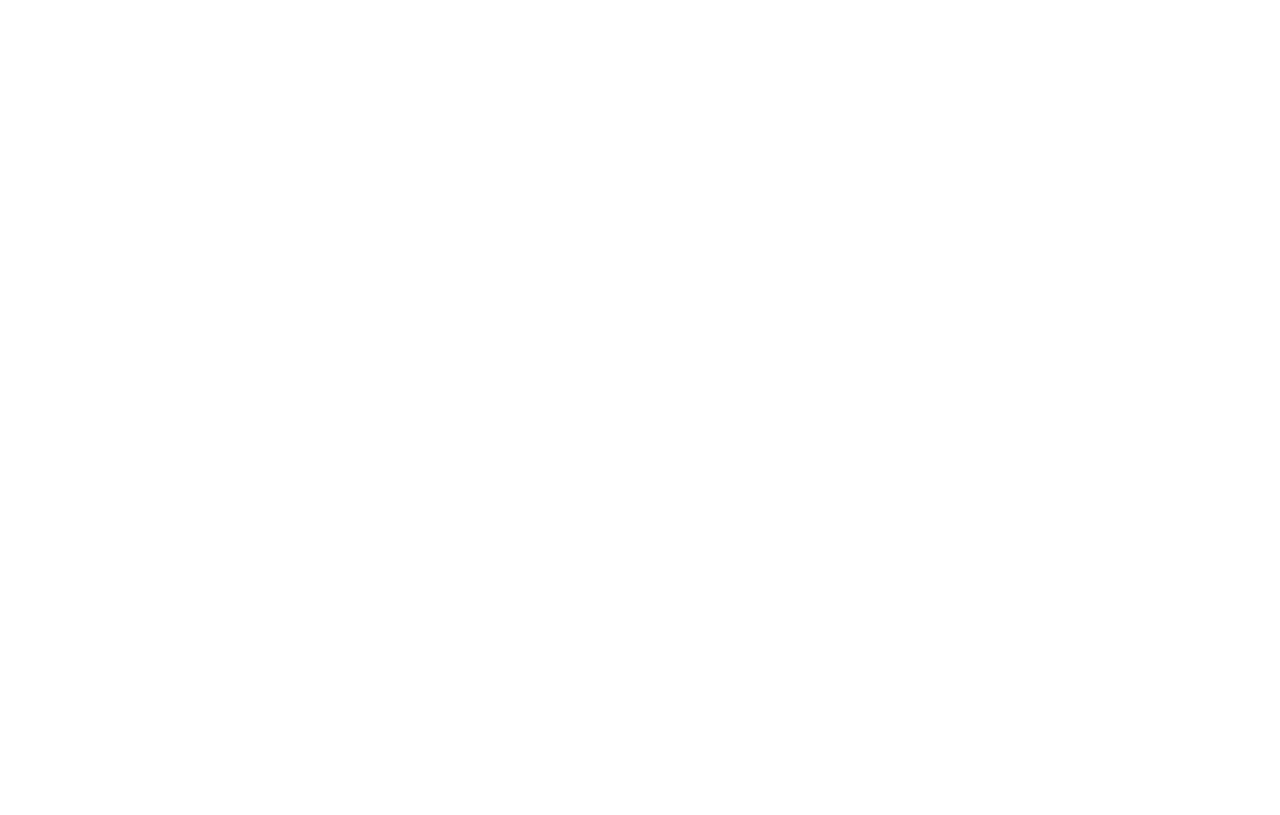
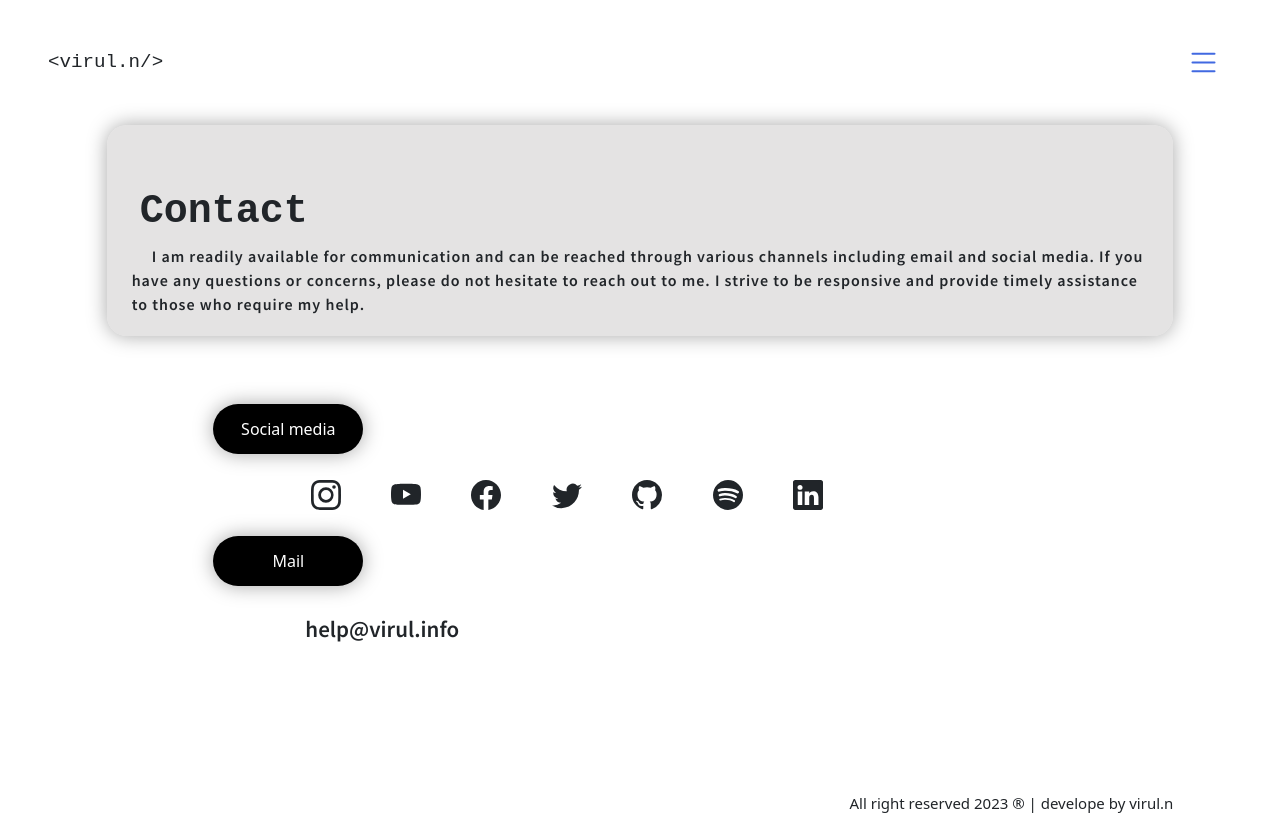
Before and after one commit to iamvirul/test_app, a React (Create React App) app: page /Contact in a window 1280 px wide. Before the commit this address had no page. Built offline with nearby package versions, Linux system fonts and the light colour scheme; a web font is replaced by a local one.

Commit message:
Contact page modified

```diff
--- a/src/App.js
+++ b/src/App.js
@@ -1,6 +1,7 @@
 import { AnimatePresence } from "framer-motion";
-import { Route, Router, Routes, useLocation } from "react-router-dom";
+import { Route, Routes, useLocation } from "react-router-dom";
 import About from "./pages/About";
+import Contact from "./pages/Contact";
 import Home from "./pages/Home";
 import More from "./pages/More";
 
@@ -12,6 +13,7 @@
         <Route path="/" element={<Home />} />
         <Route path="/More" element={<More />} />
         <Route path="/About" element={<About />} />
+        <Route path="/Contact" element={<Contact />} />
       </Routes>
     </AnimatePresence>
   );
--- /dev/null
+++ b/src/css/Contact.css
@@ -0,0 +1,57 @@
+@import url('https://fonts.googleapis.com/css2?family=Source+Sans+Pro:wght@600&display=swap');
+.hello{
+    height: 75vh;
+    width: 100%;
+}
+.main{
+    width: 100%;
+    height: 100vh;
+}
+.contact{
+    font-family: 'Source Sans Pro', sans-serif;
+    font-size: 50px;
+
+}
+/* .paracontact{
+    width: 50%;
+} */
+.meide{
+    padding-top: 50px;
+}
+.social_media{
+    display: flex;
+    align-items: center;
+    justify-content: center;
+    width: 150px;
+    height: 50px;
+    border-radius: 30px;
+    background-color: black;
+    color: white;
+    margin-bottom: 20px;
+    margin-top: 20px;
+
+}
+.social_media1{
+    width: 350px;
+    height: 50px;
+    border-radius: 30px;
+    background-color: black;
+    color: white;
+    text-decoration: none;
+}
+.socaillink{
+    padding-left: 80px;
+}
+.gmail{
+    font-size: 23px;
+    font-family: 'Source Sans Pro', sans-serif;
+    font-weight: bold;
+}
+.footerpadding{
+    margin-top: 100px;
+}
+.paragraptxt{
+    padding-left:20px ;
+    font-family: 'Source Sans Pro', sans-serif;
+    letter-spacing: 1px;
+}
--- /dev/null
+++ b/src/pages/Contact.js
@@ -0,0 +1,95 @@
+import { useEffect, useState } from "react";
+import Navbar from "../components/Nav";
+import AnimationPage from "./AnimationPage";
+import HashLoader from "react-spinners/HashLoader";
+import "../css/Contact.css";
+import { Facebook, Github, Instagram, Linkedin, Spotify, Twitter, Youtube } from "react-bootstrap-icons";
+function Contact() {
+  const [loading, setLoading] = useState(false);
+
+  useEffect(() => {
+    setLoading(true);
+    setTimeout(() => {
+      setLoading(false);
+    }, 3500);
+  }, []);
+  return (
+    <AnimationPage>
+      {loading ? (
+        <HashLoader color={"#4169e1"} loading={loading} size={60} />
+      ) : (
+        <div className="col-12 maindiv ">
+          <Navbar />
+          <div className=" col-12 justify-content-center d-flex">
+            <div className=" col-10 smalldiv1 shadow-drop-2-center ">
+              <h1 className="imagelogo2 ps-2 pt-2 text-focus-in">Contact</h1>
+              <span className=" text-focus-in paragraptxt mb-2">
+                I am readily available for communication and can be reached
+                through various channels including email and social media. If
+                you have any questions or concerns, please do not hesitate to
+                reach out to me. I strive to be responsive and provide timely
+                assistance to those who require my help.
+              </span>
+            </div>
+          </div>
+          <div className=" mt-5 col-12 justify-content-center d-flex">
+            <div className=" col-8 text-focus-in">
+              <div className=" social_media shadow-drop-2-center">Social media</div>
+              <div className="socaillink">
+              <a href="https://www.instagram.com/virul_n_w/" className=" col-lg-1 col-3 me-3 btn text-decoration-none border-0">
+                <Instagram size={30}/>
+              </a>
+              <a href="https://www.youtube.com/channel/UCWrVxJzOmiQn4MEs3oovGtg" className=" col-lg-1  col-3 me-3 btn text-decoration-none border-0">
+                <Youtube size={30}/>
+              </a>
+              <a href="https://www.facebook.com/virulnirmala/" className=" col-lg-1  col-3 me-3 btn text-decoration-none border-0">
+                <Facebook size={30}/>
+              </a>
+              <a href="https://twitter.com/NirmalaVirul" className=" col-lg-1  col-3 me-3 btn text-decoration-none border-0">
+                <Twitter size={30}/>
+              </a>
+              <a href="https://github.com/iamvirul" className=" col-lg-1  col-3 me-3 btn text-decoration-none border-0">
+                <Github size={30}/>
+              </a>
+              <a href="https://open.spotify.com/user/e88jbhlsk0u1ikk4cgtapa90t?si=3b8ec5ea9015468c" className=" col-lg-1  col-3 me-3 btn text-decoration-none border-0">
+                <Spotify size={30}/>
+              </a>
+              <a href="https://www.linkedin.com/in/virul-nirmala-a2b220217/" className=" col-lg-1  col-3 me-3 btn text-decoration-none border-0">
+                <Linkedin size={30}/>
+              </a>
+              </div>
+            </div>
+          </div>
+          <div className=" col-12 justify-content-center d-flex">
+            <div className=" col-8 text-focus-in">
+              <div className=" social_media shadow-drop-2-center">Mail</div>
+              <div className="socaillink">
+              <a href="https://mail.google.com/mail/" className=" col-lg-1 col-2 me-1 btn text-decoration-none border-0">
+                <span className="gmail">
+                help@virul.info
+                </span>
+              </a>
+              </div>
+            </div>
+          </div>
+          <div className="d-block d-lg-none col-11 mt-3">
+            <div className=" d-flex col-12 justify-content-center">
+              <span className="rights footerpadding">
+                All right reserved 2023 ® | develope by virul.n
+              </span>
+            </div>
+          </div>
+          <div className=" d-none d-lg-block col-11 mt-3 pt-4">
+            <div className=" d-flex col-12 justify-content-end">
+              <span className="rights footerpadding">
+                All right reserved 2023 ® | develope by virul.n
+              </span>
+            </div>
+          </div>
+        </div>
+      )}
+    </AnimationPage>
+  );
+}
+
+export default Contact;
--- a/src/pages/More.js
+++ b/src/pages/More.js
@@ -32,6 +32,7 @@
                   <span></span>
                 </li>
               </Link>
+              <Link to={"/Contact"} className=" text-decoration-none">
               <li>
                 Contact <ArrowRight size={24} className="arrow" />
                 <span></span>
@@ -39,6 +40,8 @@
                 <span></span>
                 <span></span>
               </li>
+              </Link>
+
               <li>
                 Services
                 <ArrowRight size={24} className="arrow" />
```
Also changed, not shown: src/images/IMG-20201022-WA0018-removebg-preview.png (deleted).
